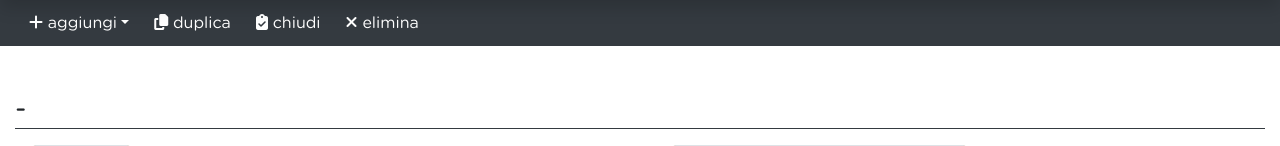
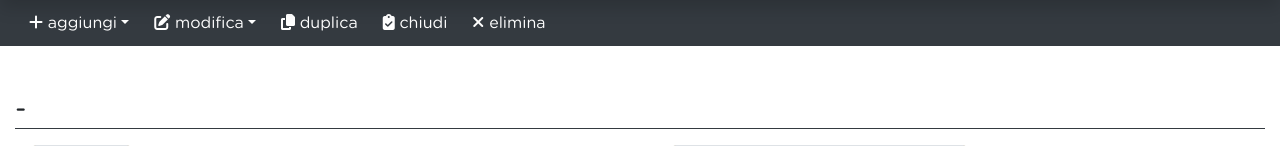
Before and after one commit to beppenapo/marta, a PHP site: page /schedaView.php?get=1 in a window 1280 px wide. Shown: the part 60-206 px from the top of the page. Run offline with PHP 8.4, Linux system fonts and the light colour scheme; the visitor is signed in with stand-in values (Sample User, id 1); data that the repository does not hold is empty; some libraries are stand-ins or nearby versions; some web fonts are replaced.

Commit message:
schedaView button modifica

```diff
--- a/schedaView.php
+++ b/schedaView.php
@@ -30,6 +30,12 @@ require("api/php/schedaView.php");
               <a class="dropdown-item" href="#" title="aggiungi fonte audio" data-toggle="tooltip" data-placement="right">audio</a>
               <a class="dropdown-item" href="#" title="aggiungi fonti e documenti" data-toggle="tooltip" data-placement="right">fonti e documenti</a>
               <a class="dropdown-item" href="#" title="aggiungi modelli 3d" data-toggle="tooltip" data-placement="right">3d</a>
+            </div>
+          </div>
+          <div class="btn-group" role="group">
+            <button id="modifica" type="button" class="btn btn-dark dropdown-toggle" data-toggle="dropdown" aria-haspopup="true" aria-expanded="false"><i class="fas fa-edit"></i> modifica</button>
+            <div class="dropdown-menu" aria-labelledby="modifica">
+              <a class="dropdown-item" href="#" title="" data-toggle="tooltip" data-placement="right">titolo e codici</a>
             </div>
           </div>
           <button id="duplica" name="duplica" type="button" class="btn btn-dark"><i class="fas fa-copy"></i> duplica</button>
```
